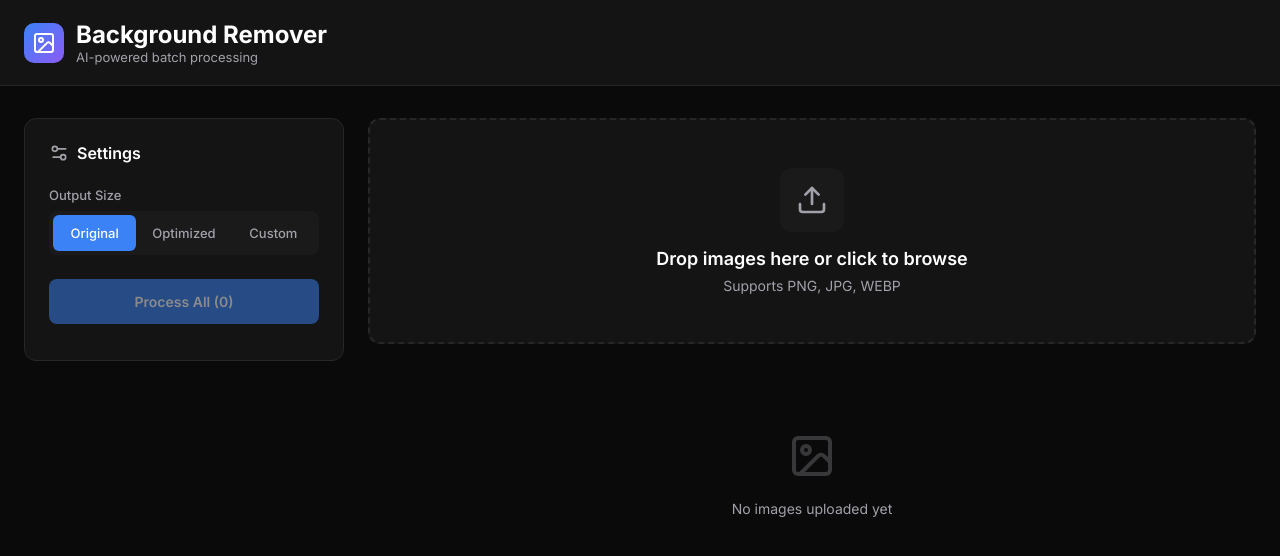
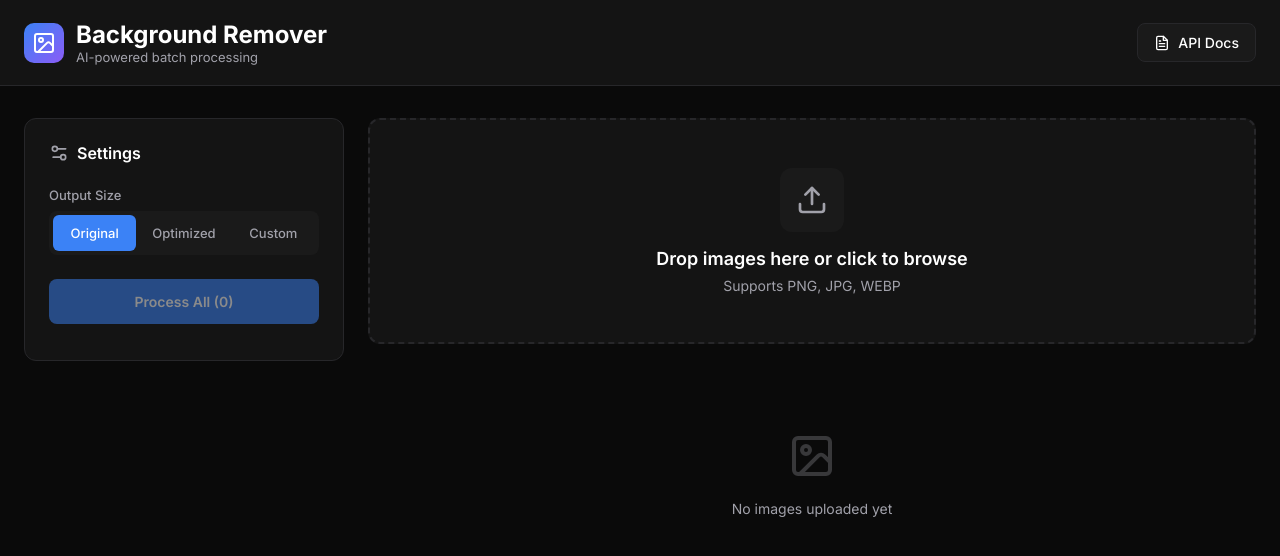
Before and after one commit to PTechSoftware/RemoveBg, a React (Vite) app in the folder frontend/: page / in a window 1280 px wide. Shown: the top 556 px of the page. Built offline with nearby package versions, Linux system fonts and the light colour scheme.

Commit message:
add doc api

```diff
--- a/frontend/src/App.jsx
+++ b/frontend/src/App.jsx
@@ -128,6 +128,7 @@ function App() {
                 backgroundColor: 'var(--bg-secondary)'
             }}>
                 <div style={{ maxWidth: '1400px', margin: '0 auto', padding: '0 24px' }}>
+                    <div style={{ display: 'flex', alignItems: 'center', justifyContent: 'space-between' }}>
                         <div style={{ display: 'flex', alignItems: 'center', gap: '12px' }}>
                             <div style={{
                                 width: '40px',
@@ -146,6 +147,43 @@ function App() {
                                     AI-powered batch processing
                                 </p>
                             </div>
+                        </div>
+                        <a
+                            href="http://localhost:8000/docs"
+                            target="_blank"
+                            rel="noopener noreferrer"
+                            style={{
+                                padding: '10px 16px',
+                                backgroundColor: 'var(--bg-tertiary)',
+                                border: '1px solid var(--border)',
+                                borderRadius: '8px',
+                                color: 'var(--text-primary)',
+                                textDecoration: 'none',
+                                fontSize: '14px',
+                                fontWeight: '500',
+                                display: 'flex',
+                                alignItems: 'center',
+                                gap: '8px',
+                                transition: 'all 0.2s ease'
+                            }}
+                            onMouseEnter={(e) => {
+                                e.currentTarget.style.backgroundColor = 'var(--accent)';
+                                e.currentTarget.style.borderColor = 'var(--accent)';
+                            }}
+                            onMouseLeave={(e) => {
+                                e.currentTarget.style.backgroundColor = 'var(--bg-tertiary)';
+                                e.currentTarget.style.borderColor = 'var(--border)';
+                            }}
+                        >
+                            <svg width="16" height="16" viewBox="0 0 24 24" fill="none" stroke="currentColor" strokeWidth="2" strokeLinecap="round" strokeLinejoin="round">
+                                <path d="M14 2H6a2 2 0 0 0-2 2v16a2 2 0 0 0 2 2h12a2 2 0 0 0 2-2V8z"></path>
+                                <polyline points="14 2 14 8 20 8"></polyline>
+                                <line x1="16" y1="13" x2="8" y2="13"></line>
+                                <line x1="16" y1="17" x2="8" y2="17"></line>
+                                <polyline points="10 9 9 9 8 9"></polyline>
+                            </svg>
+                            API Docs
+                        </a>
                     </div>
                 </div>
             </header>
```
Also changed, not shown: 2 other files (tests, documents, lock files or other folders). Lines whose indentation alone changed are shown as unchanged.
